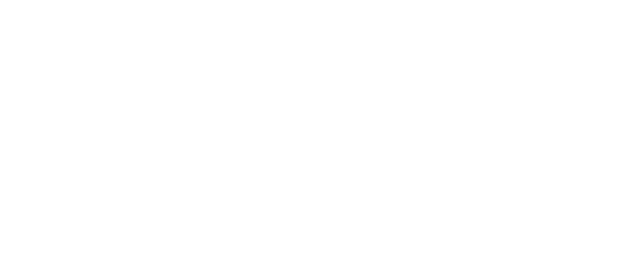
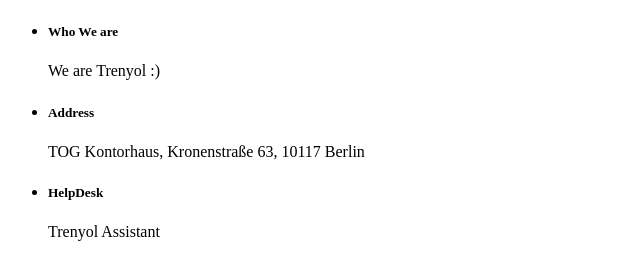
Before and after one commit to irem-koc/ytu_frontend, a plain HTML site: page 2-shopping_app/about.html in a window 1280 px wide. Shown: the whole page, without its empty margins (0-640 px from the left). Drawn offline with Linux system fonts and the light colour scheme.

Commit message:
feat: another commit

```diff
--- a/2-shopping_app/about.html
+++ b/2-shopping_app/about.html
@@ -5,5 +5,28 @@
     <meta name="viewport" content="width=device-width, initial-scale=1.0" />
     <title>About Me</title>
   </head>
-  <body></body>
+  <body>
+    <aside>
+      <ul>
+        <li>
+          <div>
+            <h5>Who We are</h5>
+            <p>We are Trenyol :)</p>
+          </div>
+        </li>
+        <li>
+          <div>
+            <h5>Address</h5>
+            <p>TOG Kontorhaus, Kronenstraße 63, 10117 Berlin</p>
+          </div>
+        </li>
+        <li>
+          <div>
+            <h5>HelpDesk</h5>
+            <p>Trenyol Assistant</p>
+          </div>
+        </li>
+      </ul>
+    </aside>
+  </body>
 </html>
```
Also changed, not shown: 2-shopping_app/signin.html (+1 -0 lines), 2-shopping_app/signup.html (+1 -0 lines).
